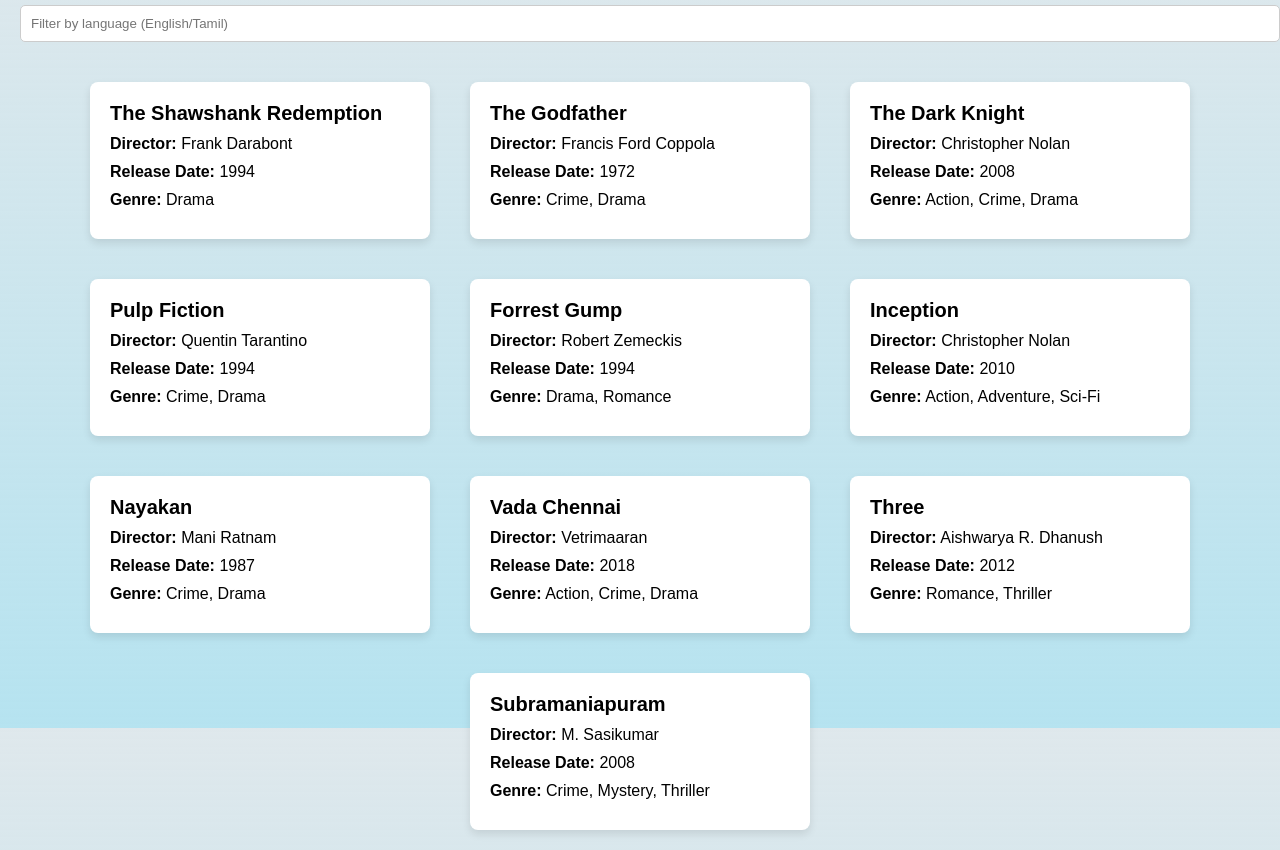
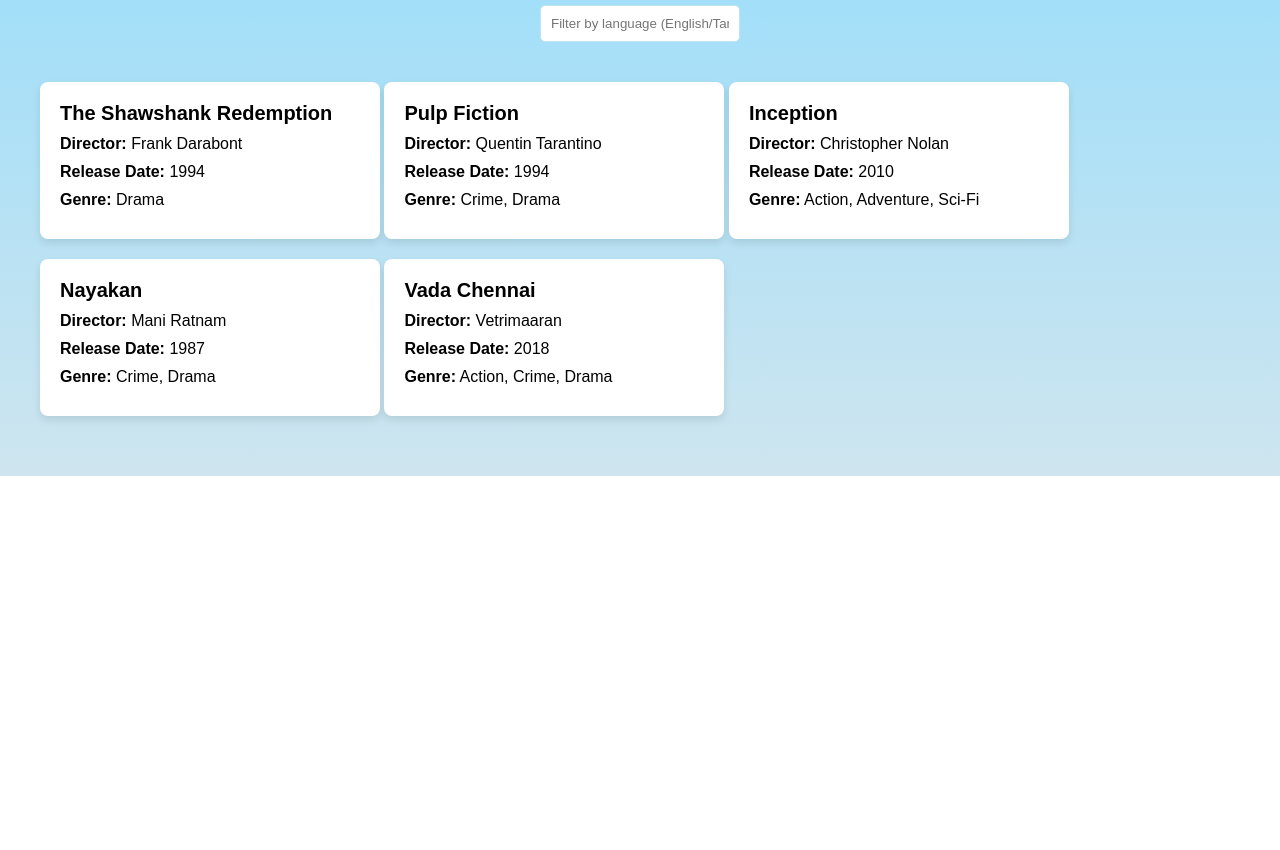
Before and after one commit to niranjan0804/22CS450---project, a plain HTML site: page Registration page/films.html in a window 1280 px wide. Shown: the part 72-922 px from the top of the page. After the commit the page ends 800 px from the top, so only its background shows below. Drawn offline with Linux system fonts and the light colour scheme.

Commit message:
films.html file updated with css events added

```diff
--- a/Registration page/films.html
+++ b/Registration page/films.html
@@ -7,18 +7,11 @@
     <style>
       body {
         font-family: Arial, sans-serif;
-        background: linear-gradient(rgb(223, 232, 236), rgba(129, 207, 229, 0.585));
-        background-repeat: no-repeat;
-        background-attachment: fixed;
-        background-size: cover;
-        font-family: Arial, sans-serif;
+        background: linear-gradient(rgb(156, 222, 250), rgb(206, 229, 239));
         margin: 0;
         padding: 0;
-        display: flex;
-        flex-wrap: wrap;
-        justify-content: center;
-        align-items: flex-start;
-        min-height: 100vh;
+        background-repeat: no-repeat;
+        background-size: auto;
       }
 
       h1 {
@@ -27,26 +20,37 @@
         margin-left: 20px;
       }
 
+      #home {
+        position: absolute;
+        top: 20px;
+        right: 20px;
+      }
+
       #filterInput {
         width: 200px;
         padding: 10px;
         box-sizing: border-box;
-            margin-bottom: 20px;
+        margin: 20px auto;
         border-radius: 5px;
-            border: 1px solid #ccc;
-            margin-left: 20px;
+        border: 1px solid #bde4ef;
+        display: block;
       }
 
+      .film-card-container {
+        margin: 20px;
+        padding: 20px;
+      }
 
       .film-card {
         background-color: #fff;
         border-radius: 8px;
         box-shadow: 0 4px 8px rgba(0, 0, 0, 0.1);
-        margin: 20px;
+        margin-bottom: 20px;
         padding: 20px;
         width: 300px;
         cursor: pointer;
         transition: transform 0.3s ease;
+        display: inline-block;
       }
 
       .film-card:hover {
@@ -66,20 +70,11 @@
       .film-card p strong {
         font-weight: bold;
       }
-
-      #filterInput {
-        width: 100%;
-        padding: 10px;
-        box-sizing: border-box;
-        margin-bottom: 20px;
-        border-radius: 5px;
-        border: 1px solid #ccc;
-      }
     </style>
   </head>
   <body>
     <h1>Film</h1>
-    <button class = "header-links"><a href="index.html">Home</a></button>
+    <a href="index.html" id="home"><button>Home</button></a>
     <input
       type="text"
       id="filterInput"
@@ -87,10 +82,17 @@
       oninput="filterFilms()"
     />
 
+    <div class="film-card-container">
       <div
         class="film-card"
         data-language="english"
         onclick="openIMDb('The Shawshank Redemption')"
+        onmouseover="highlight(this)"
+        onmouseout="removeHighlight(this)"
+        ondblclick="alertMessage('The Shawshank Redemption')"
+        oncontextmenu="rightClickEvent(event)"
+        onmousedown="mouseDownEvent()"
+        onmouseup="mouseUpEvent()"
       >
         <h2>The Shawshank Redemption</h2>
         <p><strong>Director:</strong> Frank Darabont</p>
@@ -98,99 +100,36 @@
         <p><strong>Genre:</strong> Drama</p>
       </div>
 
-    <div
-      class="film-card"
-      data-language="english"
-      onclick="openIMDb('The Godfather')"
-    >
-      <h2>The Godfather</h2>
-      <p><strong>Director:</strong> Francis Ford Coppola</p>
-      <p><strong>Release Date:</strong> 1972</p>
-      <p><strong>Genre:</strong> Crime, Drama</p>
-    </div>
-
-    <div
-      class="film-card"
-      data-language="english"
-      onclick="openIMDb('The Dark Knight')"
-    >
-      <h2>The Dark Knight</h2>
-      <p><strong>Director:</strong> Christopher Nolan</p>
-      <p><strong>Release Date:</strong> 2008</p>
-      <p><strong>Genre:</strong> Action, Crime, Drama</p>
-    </div>
-
-    <div
-      class="film-card"
-      data-language="english"
-      onclick="openIMDb('Pulp Fiction')"
-    >
+      <div class="film-card" data-language="english">
         <h2>Pulp Fiction</h2>
         <p><strong>Director:</strong> Quentin Tarantino</p>
         <p><strong>Release Date:</strong> 1994</p>
         <p><strong>Genre:</strong> Crime, Drama</p>
       </div>
 
-    <div
-      class="film-card"
-      data-language="english"
-      onclick="openIMDb('Forrest Gump')"
-    >
-      <h2>Forrest Gump</h2>
-      <p><strong>Director:</strong> Robert Zemeckis</p>
-      <p><strong>Release Date:</strong> 1994</p>
-      <p><strong>Genre:</strong> Drama, Romance</p>
-    </div>
-
-    <div
-      class="film-card"
-      data-language="english"
-      onclick="openIMDb('Inception')"
-    >
+      <div class="film-card" data-language="english">
         <h2>Inception</h2>
         <p><strong>Director:</strong> Christopher Nolan</p>
         <p><strong>Release Date:</strong> 2010</p>
         <p><strong>Genre:</strong> Action, Adventure, Sci-Fi</p>
       </div>
 
-    <div class="film-card" data-language="tamil" onclick="openIMDb('Nayakan')">
+      <div class="film-card" data-language="tamil">
         <h2>Nayakan</h2>
         <p><strong>Director:</strong> Mani Ratnam</p>
         <p><strong>Release Date:</strong> 1987</p>
         <p><strong>Genre:</strong> Crime, Drama</p>
       </div>
 
-    <div
-      class="film-card"
-      data-language="tamil"
-      onclick="openIMDb('Vada Chennai')"
-    >
+      <div class="film-card" data-language="tamil">
         <h2>Vada Chennai</h2>
         <p><strong>Director:</strong> Vetrimaaran</p>
         <p><strong>Release Date:</strong> 2018</p>
         <p><strong>Genre:</strong> Action, Crime, Drama</p>
       </div>
-
-    <div class="film-card" data-language="tamil" onclick="openIMDb('Three')">
-      <h2>Three</h2>
-      <p><strong>Director:</strong> Aishwarya R. Dhanush</p>
-      <p><strong>Release Date:</strong> 2012</p>
-      <p><strong>Genre:</strong> Romance, Thriller</p>
-    </div>
-
-    <div
-      class="film-card"
-      data-language="tamil"
-      onclick="openIMDb('Subramaniapuram')"
-    >
-      <h2>Subramaniapuram</h2>
-      <p><strong>Director:</strong> M. Sasikumar</p>
-      <p><strong>Release Date:</strong> 2008</p>
-      <p><strong>Genre:</strong> Crime, Mystery, Thriller</p>
     </div>
 
     <script>
-      // Define film objects
       var films = [
         {
           title: "The Shawshank Redemption",
@@ -198,23 +137,8 @@
           language: "english",
         },
         {
-          title: "The Godfather",
-          imdbUrl: "https://www.imdb.com/title/tt0068646/",
-          language: "english",
-        },
-        {
-          title: "The Dark Knight",
-          imdbUrl: "https://www.imdb.com/title/tt0468569/",
-          language: "english",
-        },
-        {
           title: "Pulp Fiction",
           imdbUrl: "https://www.imdb.com/title/tt0110912/",
-          language: "english",
-        },
-        {
-          title: "Forrest Gump",
-          imdbUrl: "https://www.imdb.com/title/tt0109830/",
           language: "english",
         },
         {
@@ -232,41 +156,52 @@
           imdbUrl: "https://www.imdb.com/title/tt5959980/",
           language: "tamil",
         },
-        {
-          title: "Three",
-          imdbUrl: "https://www.imdb.com/title/tt2123129/",
-          language: "tamil",
-        },
-        {
-          title: "Subramaniapuram",
-          imdbUrl: "https://www.imdb.com/title/tt2152896/",
-          language: "tamil",
-        },
       ];
 
-      // Function to open IMDb page for a film
       function openIMDb(title) {
-        // Find the corresponding film object
         var film = films.find((film) => film.title === title);
-        // Open IMDb page in a new tab/window
         if (film) {
           window.open(film.imdbUrl, "_blank");
         }
       }
 
-      // Function to filter films based on language
       function filterFilms() {
         var input = document.getElementById("filterInput").value.toLowerCase();
         var filmCards = document.querySelectorAll(".film-card");
         filmCards.forEach(function (card) {
           var language = card.getAttribute("data-language");
           if (language.toLowerCase() === input || input === "") {
-            card.style.display = "block";
+            card.style.display = "inline-block";
           } else {
             card.style.display = "none";
           }
         });
       }
+
+      function highlight(element) {
+        element.style.backgroundColor = "lightgray";
+      }
+
+      function removeHighlight(element) {
+        element.style.backgroundColor = "#fff";
+      }
+
+      function alertMessage(title) {
+        alert("You double-clicked on " + title);
+      }
+
+      function rightClickEvent(event) {
+        event.preventDefault();
+        alert("Right-click event occurred");
+      }
+
+      function mouseDownEvent() {
+        console.log("Mouse down event occurred");
+      }
+
+      function mouseUpEvent() {
+        console.log("Mouse up event occurred");
+      }
     </script>
   </body>
 </html>
```
Lines whose indentation alone changed are shown as unchanged.
